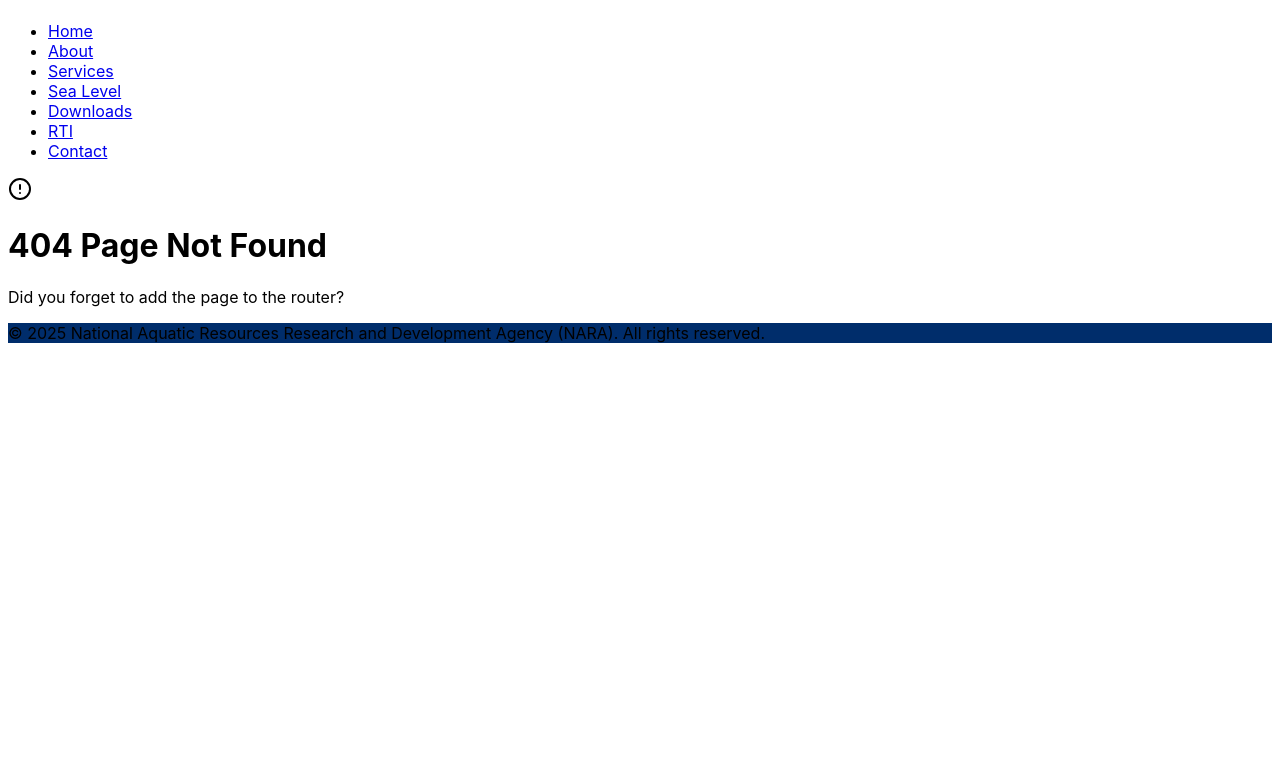
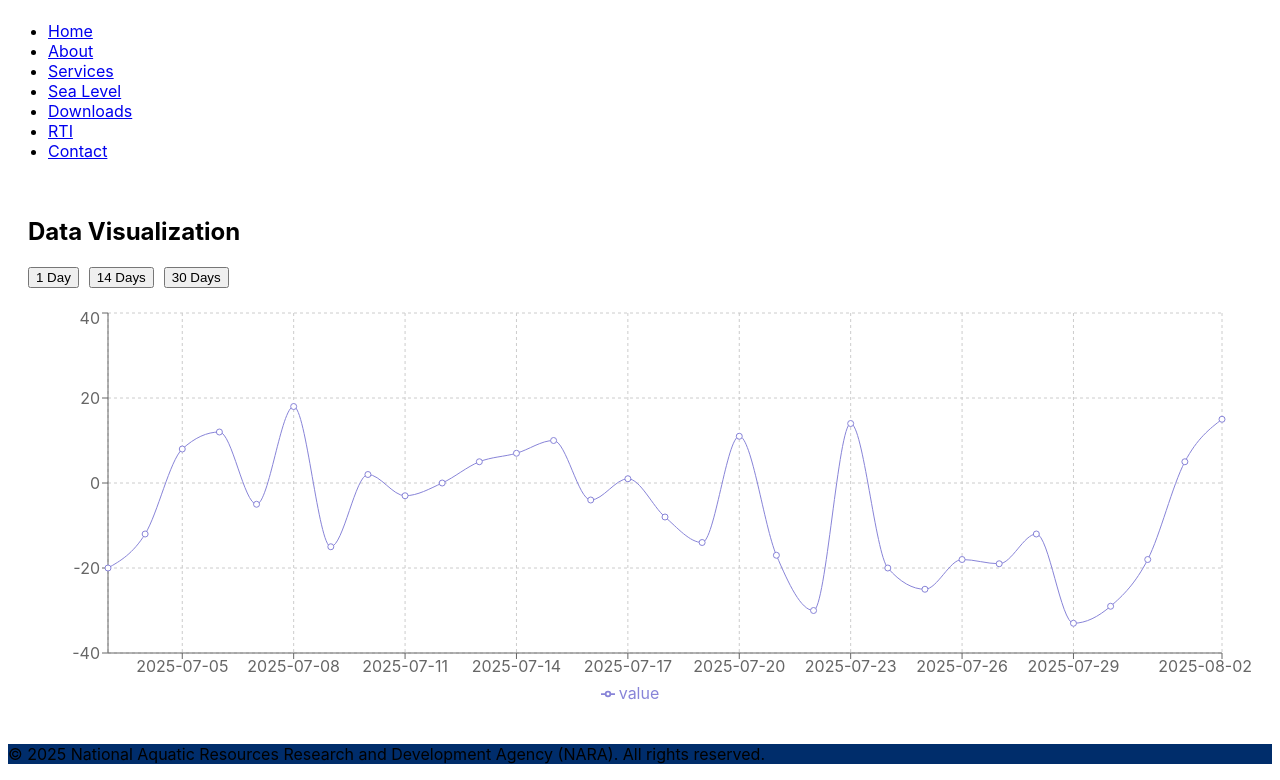
Before and after one commit to HKSanjana/NARA, a React (Vite) app in the folder client/: page /mirissa-data in a window 1280 px wide. Shown: the part 519-1299 px from the top of the page. Before the commit the page ends 878 px from the top, so only its background shows below. Built offline with nearby package versions, Linux system fonts and the light colour scheme; what @shared/schema would draw is missing.

Commit message:
add mirissa,jaffna data

```diff
--- a/client/src/App.tsx
+++ b/client/src/App.tsx
@@ -23,6 +23,8 @@ import AdminDashboard from "@/pages/admin/AdminDashboard";
 import UserProfiles from "@/pages/admin/UserProfiles";
 import HistoricalDataVisualize from "@/pages/HistoricalDataVisualize";
 import MapComponent from "@/components/MapComponent";
+import DataVisualization from './DataVisualization'; // Import the component
+import MirissaData from './MirissaData'; // Import the component
 
 function Router() {
     return (
@@ -43,6 +45,8 @@ function Router() {
             <Route path="/admin" component={AdminDashboard} />
             <Route path="/admin/users" component={UserProfiles} />
             <Route path="/map" component={MapComponent} />
+            <Route path="/data-visualization" component={DataVisualization} />
+            <Route path="/mirissa-data" component={MirissaData} />
             <Route component={NotFound} />
         </Switch>
     );
--- /dev/null
+++ b/client/src/DataVisualization.tsx
@@ -0,0 +1,92 @@
+import React from 'react';
+import { LineChart, Line, XAxis, YAxis, CartesianGrid, Tooltip, Legend, ResponsiveContainer } from 'recharts';
+
+// Define the data type for our chart
+interface DataPoint {
+  date: string;
+  value: number;
+}
+
+// Sample data extracted from the Google Drive files.
+const allData: DataPoint[] = [
+  // Data for July 2025
+  { date: '2025-07-01', value: 15 },
+  { date: '2025-07-02', value: -10 },
+  { date: '2025-07-03', value: -20 },
+  { date: '2025-07-04', value: -12 },
+  { date: '2025-07-05', value: 8 },
+  { date: '2025-07-06', value: 12 },
+  { date: '2025-07-07', value: -5 },
+  { date: '2025-07-08', value: 18 },
+  { date: '2025-07-09', value: -15 },
+  { date: '2025-07-10', value: 2 },
+  { date: '2025-07-11', value: -3 },
+  { date: '2025-07-12', value: 0 },
+  { date: '2025-07-13', value: 5 },
+  { date: '2025-07-14', value: 7 },
+  { date: '2025-07-15', value: 10 },
+  { date: '2025-07-16', value: -4 },
+  { date: '2025-07-17', value: 1 },
+  { date: '2025-07-18', value: -8 },
+  { date: '2025-07-19', value: -14 },
+  { date: '2025-07-20', value: 11 },
+  { date: '2025-07-21', value: -17 },
+  { date: '2025-07-22', value: -30 },
+  { date: '2025-07-23', value: 14 },
+  { date: '2025-07-24', value: -20 },
+  { date: '2025-07-25', value: -25 },
+  { date: '2025-07-26', value: -18 },
+  { date: '2025-07-27', value: -19 },
+  { date: '2025-07-28', value: -12 },
+  { date: '2025-07-29', value: -33 },
+  { date: '2025-07-30', value: -29 },
+  { date: '2025-07-31', value: -18 },
+  // Data for August 2025
+  { date: '2025-08-01', value: 5 },
+  { date: '2025-08-02', value: 15 },
+  { date: '2025-08-03', value: -10 },
+  { date: '2025-08-04', value: -25 },
+  { date: '2025-08-05', value: -30 },
+  { date: '2025-08-06', value: -15 },
+  { date: '2025-08-07', value: -17 },
+  { date: '2025-08-08', value: -22 },
+  { date: '2025-08-09', value: -24 },
+  { date: '2025-08-10', value: -15 },
+  { date: '2025-08-11', value: -18 },
+  { date: '2025-08-12', value: -20 },
+  { date: '2025-08-13', value: -18 },
+  { date: '2025-08-14', value: -19 },
+  { date: '2025-08-15', value: -17 },
+  { date: '2025-08-16', value: -12 },
+];
+
+// Filter data to exclude all entries from August
+const julyData: DataPoint[] = allData.filter(d => !d.date.startsWith('2025-08'));
+
+const DataVisualization: React.FC = () => {
+  return (
+    <div style={{ padding: '20px' }}>
+      <h2>Data Visualization (Excluding August)</h2>
+      <ResponsiveContainer width="100%" height={400}>
+        <LineChart
+          data={julyData}
+          margin={{
+            top: 5,
+            right: 30,
+            left: 20,
+            bottom: 5,
+          }}
+        >
+          <CartesianGrid strokeDasharray="3 3" />
+          <XAxis dataKey="date" />
+          <YAxis />
+          <Tooltip />
+          <Legend />
+          <Line type="monotone" dataKey="value" stroke="#8884d8" activeDot={{ r: 8 }} />
+        </LineChart>
+      </ResponsiveContainer>
+    </div>
+  );
+};
+
+export default DataVisualization;
--- /dev/null
+++ b/client/src/MirissaData.tsx
@@ -0,0 +1,100 @@
+import React, { useState } from 'react';
+import { LineChart, Line, XAxis, YAxis, CartesianGrid, Tooltip, Legend, ResponsiveContainer } from 'recharts';
+
+interface DataPoint {
+  date: string;
+  value: number;
+}
+
+// TODO: Replace this with your actual data from the provided Google Drive files.
+// For example, fetch and parse the data from your backend.
+const yourRawData: DataPoint[] = [
+  // Example for Mirissa data (from files like WS0629.dat)
+  // The first number is the date (e.g., 20250629), followed by hourly data.
+  // The code below assumes you have processed this raw data into the DataPoint format.
+  // e.g., { date: '2025-06-29 00:00', value: 12.5 }, { date: '2025-06-29 01:00', value: 13.1 }, ...
+
+  // As a placeholder, this uses the previous example data.
+  { date: '2025-07-01', value: 15 },
+  { date: '2025-07-02', value: -10 },
+  { date: '2025-07-03', value: -20 },
+  { date: '2025-07-04', value: -12 },
+  { date: '2025-07-05', value: 8 },
+  { date: '2025-07-06', value: 12 },
+  { date: '2025-07-07', value: -5 },
+  { date: '2025-07-08', value: 18 },
+  { date: '2025-07-09', value: -15 },
+  { date: '2025-07-10', value: 2 },
+  { date: '2025-07-11', value: -3 },
+  { date: '2025-07-12', value: 0 },
+  { date: '2025-07-13', value: 5 },
+  { date: '2025-07-14', value: 7 },
+  { date: '2025-07-15', value: 10 },
+  { date: '2025-07-16', value: -4 },
+  { date: '2025-07-17', value: 1 },
+  { date: '2025-07-18', value: -8 },
+  { date: '2025-07-19', value: -14 },
+  { date: '2025-07-20', value: 11 },
+  { date: '2025-07-21', value: -17 },
+  { date: '2025-07-22', value: -30 },
+  { date: '2025-07-23', value: 14 },
+  { date: '2025-07-24', value: -20 },
+  { date: '2025-07-25', value: -25 },
+  { date: '2025-07-26', value: -18 },
+  { date: '2025-07-27', value: -19 },
+  { date: '2025-07-28', value: -12 },
+  { date: '2025-07-29', value: -33 },
+  { date: '2025-07-30', value: -29 },
+  { date: '2025-07-31', value: -18 },
+  { date: '2025-08-01', value: 5 },
+  { date: '2025-08-02', value: 15 },
+];
+
+const getFilteredData = (timeframe: number): DataPoint[] => {
+  if (yourRawData.length === 0) return [];
+  const latestDate = new Date(yourRawData[yourRawData.length - 1].date);
+  const startDate = new Date(latestDate);
+  startDate.setDate(latestDate.getDate() - timeframe);
+
+  return yourRawData.filter(d => {
+    const dataDate = new Date(d.date);
+    return dataDate >= startDate && dataDate <= latestDate;
+  });
+};
+
+const DataVisualization: React.FC = () => {
+  const [timeframe, setTimeframe] = useState<number>(30); // Default to 30 days
+  const data = getFilteredData(timeframe);
+
+  return (
+    <div style={{ padding: '20px' }}>
+      <h2>Data Visualization</h2>
+      <div style={{ marginBottom: '20px' }}>
+        <button onClick={() => setTimeframe(1)} style={{ marginRight: '10px' }}>1 Day</button>
+        <button onClick={() => setTimeframe(14)} style={{ marginRight: '10px' }}>14 Days</button>
+        <button onClick={() => setTimeframe(30)}>30 Days</button>
+      </div>
+
+      <ResponsiveContainer width="100%" height={400}>
+        <LineChart
+          data={data}
+          margin={{
+            top: 5,
+            right: 30,
+            left: 20,
+            bottom: 5,
+          }}
+        >
+          <CartesianGrid strokeDasharray="3 3" />
+          <XAxis dataKey="date" />
+          <YAxis />
+          <Tooltip />
+          <Legend />
+          <Line type="monotone" dataKey="value" stroke="#8884d8" activeDot={{ r: 8 }} />
+        </LineChart>
+      </ResponsiveContainer>
+    </div>
+  );
+};
+
+export default DataVisualization;
--- a/client/src/pages/SeaLevel.tsx
+++ b/client/src/pages/SeaLevel.tsx
@@ -37,7 +37,13 @@ const MapComponent: React.FC = () => {
     const [location, setLocation] = useLocation();
 
     const handlePinClick = (pinName: string) => {
-        if (pinName === 'Hambanthota') {
+        if (pinName === 'Jaffna') {
+            // Redirect to the external URL for Jaffna data visualization
+            window.location.href = 'http://localhost:5000/data-visualization';
+        } else if (pinName === 'Mirissa') {
+            // Redirect to the external URL for Mirissa data visualization
+            window.location.href = 'http://localhost:5000/mirissa-data';
+        } else if (pinName === 'Hambanthota') {
             setLocation('/hdVisualize');
         } else {
             // Redirects all other pins to the /map page
--- a/package.json
+++ b/package.json
@@ -49,6 +49,7 @@
     "@types/next": "^8.0.7",
     "@types/react-router-dom": "^5.3.3",
     "bcryptjs": "^3.0.2",
+    "chart.js": "^4.5.0",
     "class-variance-authority": "^0.7.1",
     "clsx": "^2.1.1",
     "cmdk": "^1.1.1",
@@ -75,6 +76,7 @@
     "passport": "^0.7.0",
     "passport-local": "^1.0.0",
     "react": "^18.3.1",
+    "react-chartjs-2": "^5.3.0",
     "react-day-picker": "^8.10.1",
     "react-dom": "^18.3.1",
     "react-hook-form": "^7.55.0",
@@ -82,7 +84,7 @@
     "react-leaflet": "^4.2.1",
     "react-resizable-panels": "^2.1.7",
     "react-router-dom": "^7.8.2",
-    "recharts": "^2.15.2",
+    "recharts": "^2.15.4",
     "tailwind-merge": "^2.6.0",
     "tailwindcss-animate": "^1.0.7",
     "tw-animate-css": "^1.2.5",
@@ -98,6 +100,7 @@
     "@replit/vite-plugin-runtime-error-modal": "^0.0.3",
     "@tailwindcss/typography": "^0.5.15",
     "@tailwindcss/vite": "^4.1.3",
+    "@types/chart.js": "^2.9.41",
     "@types/connect-pg-simple": "^7.0.3",
     "@types/express": "4.17.21",
     "@types/express-session": "^1.18.0",
```
Also changed, not shown: 1 other file (tests, documents, lock files or other folders). Lines whose indentation alone changed are shown as unchanged.
